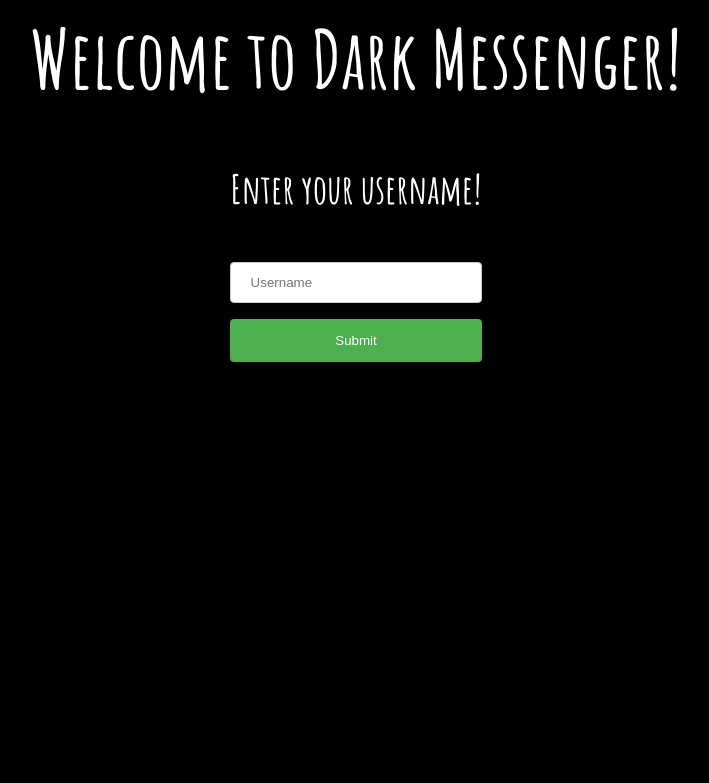
After one commit to anvitgupta/zmq_chat_app, a Flask app: page / in a window 1280 px wide. The commit adds this page. Shown: the top 783 px of the page, without its empty margins (284-993 px from the left). Run offline with Flask 2, Linux system fonts and the light colour scheme.

Commit message:
full-stack omegalul

```diff
--- /dev/null
+++ b/templates/welcome.html
@@ -0,0 +1,54 @@
+<head>
+    <title>Welcome to Dark Messenger!</title>
+</head>
+
+<style>
+@import url(http://fonts.googleapis.com/css?family=Amatic+SC:700);
+body {
+    text-align: center;
+    background-color:black;
+}
+h1 {
+    font-family: 'Amatic SC', cursive;
+    font-weight: normal;
+    color: #ffffff;
+    font-size: 5.0em;
+}
+h3 {
+    font-family: 'Amatic SC', cursive;
+    font-weight: normal;
+    color: #ffffff;
+    font-size: 2.5em;
+}
+input[type=text] {
+  width: 20%;
+  padding: 12px 20px;
+  margin: 8px 0;
+  display: inline-block;
+  border: 1px solid #ccc;
+  border-radius: 4px;
+  box-sizing: border-box;
+}
+
+input[type=submit] {
+  width: 20%;
+  background-color: #4CAF50;
+  color: white;
+  padding: 14px 20px;
+  margin: 8px 0;
+  border: none;
+  border-radius: 4px;
+  cursor: pointer;
+}
+</style>
+
+<body>
+
+    <h1>Welcome to Dark Messenger!</h1>
+    <h3>Enter your username!</h3>
+    <form action="{{ url_for('showChats')}}" method="POST">
+        <input type="text" placeholder="Username" name="Username" size="35"><br>
+        <input type="submit" value="Submit">
+    </form>
+
+</body>
--- a/website.py
+++ b/website.py
@@ -1,21 +1,48 @@
 from influxdb import client as influxdb
-from flask import Flask, render_template
+from flask import Flask, render_template, redirect, url_for, request
 app = Flask(__name__)
-ALLOWED = ["LIGHTS", "HUMIDITY", "TEMP"]
+db = influxdb.InfluxDBClient('ec2-52-23-246-145.compute-1.amazonaws.com',
+                                 8086, 'admin', 'dubey', 'messenger')
 
 
-@app.route('/<string:topic>')
+
+# Methods to route username
+@app.route('/')
+def my_form():
+    return render_template('welcome.html')
+
+@app.route('/', methods=['POST'])
+def my_form_post():
+    text = request.form['Username']
+    print(text)
+    # Call app method with username
+    # return processed_text
+    return redirect(url_for('showChats', username=text))
+
+@app.route('/pickchats', methods=['GET', 'POST'])
+def showChats():
+    # Get a list of chats this user belongs to
+    username = str(request.form['Username'])
+    loadedChats = [] #TODO: Db query for chats
+    return render_template('chat_picker.html', user=username, chats=loadedChats)
+
+@app.route('/individual', methods=['GET', 'POST'])
+def indiv():
+    return render_template('results.html')
+
+@app.route('/group', methods=['GET', 'POST'])
+def grp():
+    return render_template('results.html')
+
+
+
+@app.route('/<string:username>/<string:chatname>')
 def results(topic):
     topic = topic.upper()
-    if topic not in ALLOWED:
-        return "Must be one of: [{}]".format(", ".join(ALLOWED)), 404
-    rows = mydb.query("SELECT * FROM {}".format(topic)).get_points()
+    rows = db.query("SELECT * FROM {}".format(topic)).get_points()
 
     return render_template('results.html', topic=topic, rows=rows)
 
 
 if __name__ == '__main__':
-    mydb = influxdb.InfluxDBClient('127.0.0.1', 8086, 'rds', '2018', 'mqtt')
-    mydb.create_database('mqtt')
-
     app.run("0.0.0.0")
```
Also changed, not shown: templates/chat_picker.html (added, +116 -0 lines), templates/results.html (+23 -2 lines).
